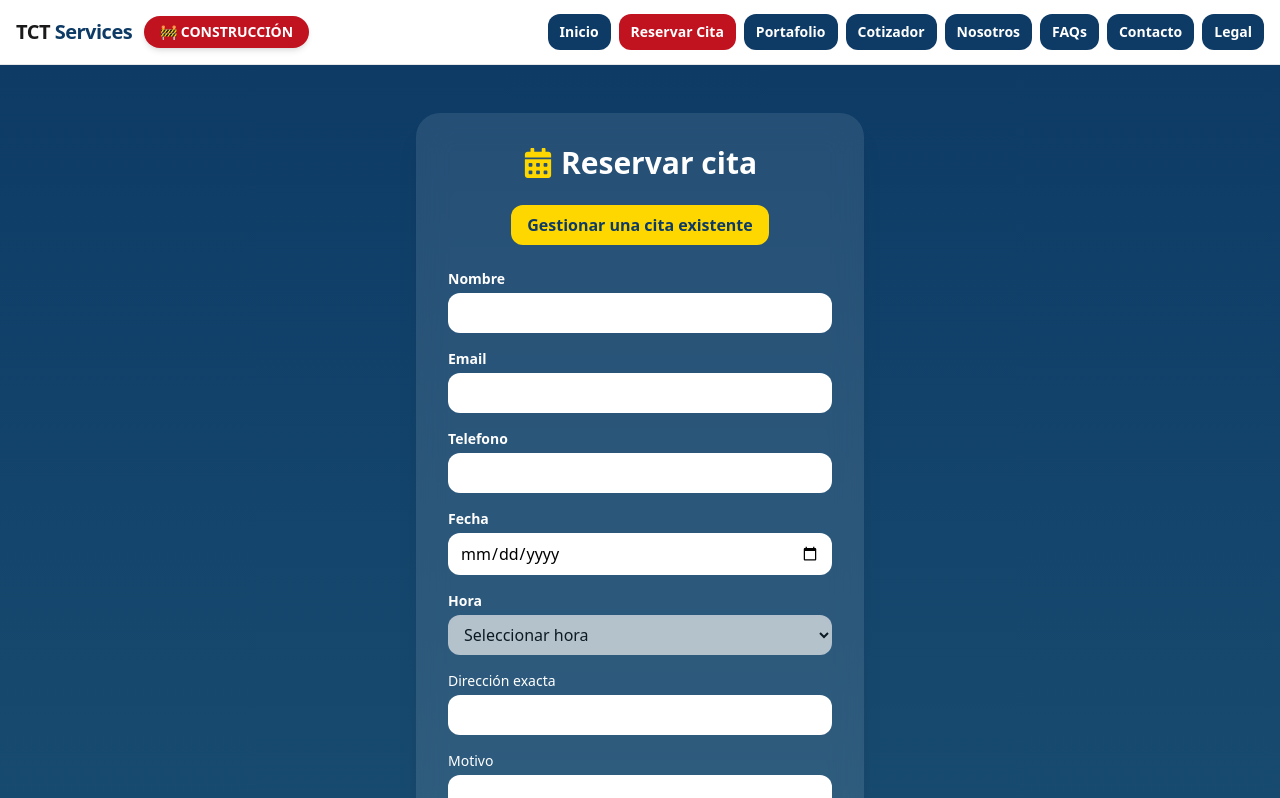
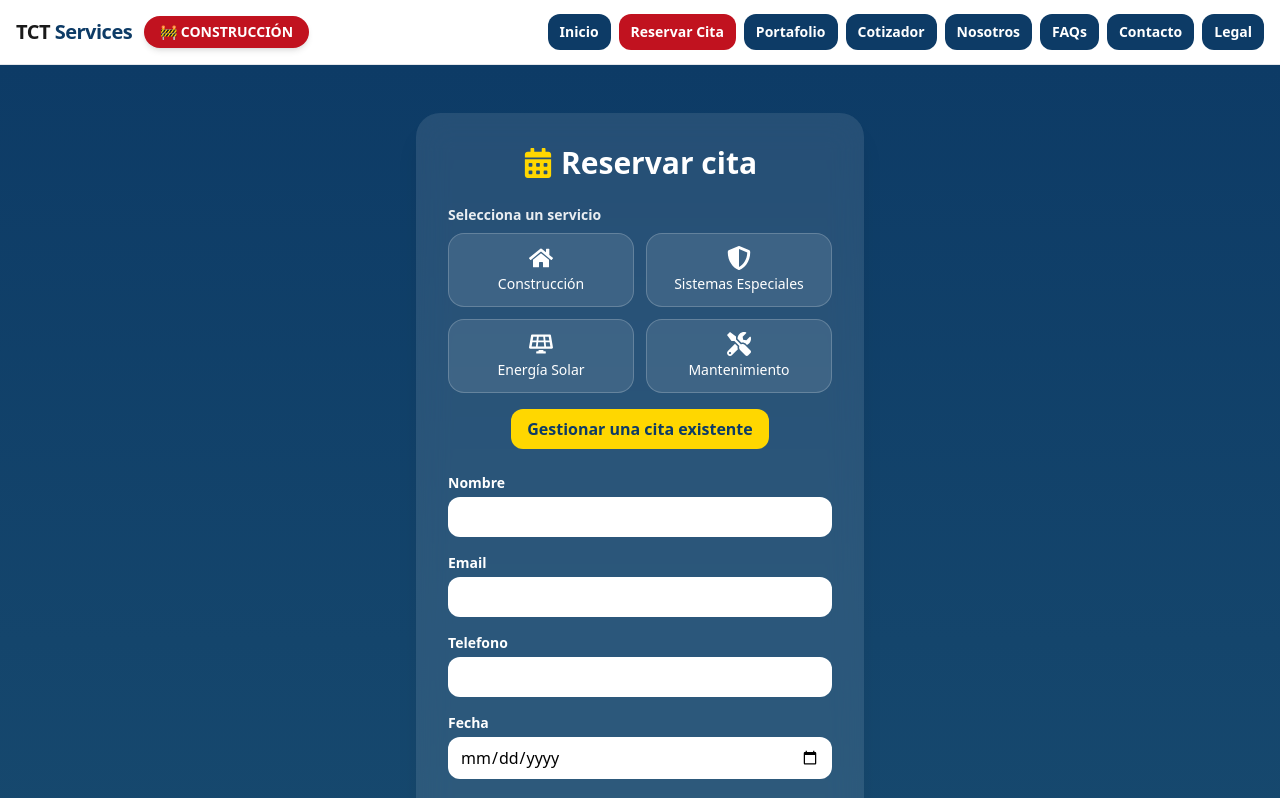
Before and after one commit to eteruel21/tct-portfolio, a React (Vite) app: page /reservar in a window 1280 px wide. Shown: the top 798 px of the page. Built offline with nearby package versions, Linux system fonts and the light colour scheme.

Commit message:
Actualización automática

```diff
--- a/src/pages/Reservar.jsx
+++ b/src/pages/Reservar.jsx
@@ -1,12 +1,22 @@
 import { useState, useEffect } from "react";
 import { useSpring, useTransition, animated } from "@react-spring/web";
-import { FaCalendarAlt, FaCheckCircle, FaTimesCircle, FaTools } from "react-icons/fa";
-import { useNavigate } from "react-router-dom";
+import { FaCalendarAlt, FaCheckCircle, FaTimesCircle, FaTools, FaSolarPanel, FaShieldAlt, FaHome } from "react-icons/fa";
+import { useNavigate, useSearchParams } from "react-router-dom";
+import { motion, AnimatePresence } from "framer-motion";
 import confetti from "canvas-confetti";
-import { useSearchParams } from "react-router-dom";
 
 export default function Reservar() {
   const navigate = useNavigate();
+
+  // --- Selector de servicio (anexado) ---
+  const [servicio, setServicio] = useState("");
+  const servicios = [
+    { id: "construccion", nombre: "Construcción", icono: <FaHome /> },
+    { id: "sistemas", nombre: "Sistemas Especiales", icono: <FaShieldAlt /> },
+    { id: "solar", nombre: "Energía Solar", icono: <FaSolarPanel /> },
+    { id: "mantenimiento", nombre: "Mantenimiento", icono: <FaTools /> },
+  ];
+  // --- fin selector ---
 
   const [form, setForm] = useState({
     nombre: "",
@@ -186,6 +196,43 @@ export default function Reservar() {
         <h1 className="text-3xl font-bold mb-6 flex justify-center items-center gap-2">
           <FaCalendarAlt className="text-[#FFD700]" /> Reservar cita
         </h1>
+
+        {/* --- UI selector de servicio anexado --- */}
+        <div className="mb-4 text-left">
+          <label className="block text-sm font-semibold mb-2 text-white/90">Selecciona un servicio</label>
+          <div className="grid grid-cols-2 gap-3">
+            {servicios.map((s) => (
+              <motion.button
+                key={s.id}
+                whileTap={{ scale: 0.97 }}
+                onClick={() => setServicio(s.id)}
+                className={`flex flex-col items-center justify-center p-3 rounded-2xl border transition-all ${
+                  servicio === s.id
+                    ? "bg-[#C1121F] text-white border-[#C1121F]"
+                    : "bg-white/10 text-white border-white/20 hover:bg-white/20"
+                }`}
+              >
+                <div className="text-2xl mb-1">{s.icono}</div>
+                <span className="text-sm font-medium">{s.nombre}</span>
+              </motion.button>
+            ))}
+          </div>
+
+          <AnimatePresence>
+            {servicio && (
+              <motion.div
+                key="servicio-info"
+                initial={{ opacity: 0, y: 8 }}
+                animate={{ opacity: 1, y: 0 }}
+                exit={{ opacity: 0 }}
+                className="mt-3 p-3 rounded-lg bg-white/5 text-sm text-white/90"
+              >
+                Has seleccionado: <span className="font-semibold">{servicios.find(s => s.id === servicio)?.nombre}</span>
+              </motion.div>
+            )}
+          </AnimatePresence>
+        </div>
+        {/* --- fin selector --- */}
 
         {modo === "nuevo" && (
           <button
```
Also changed, not shown: 1 other file (tests, documents, lock files or other folders).
